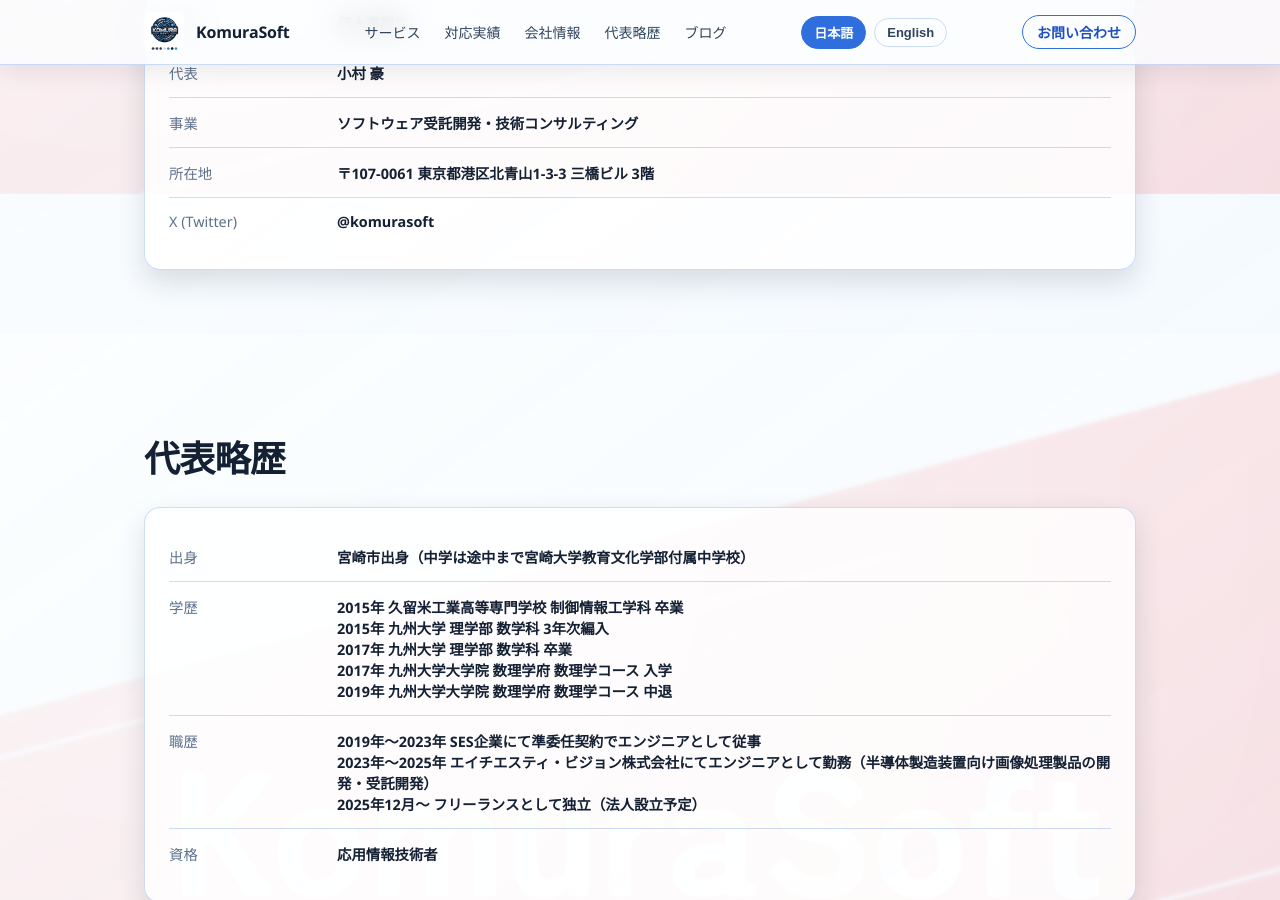
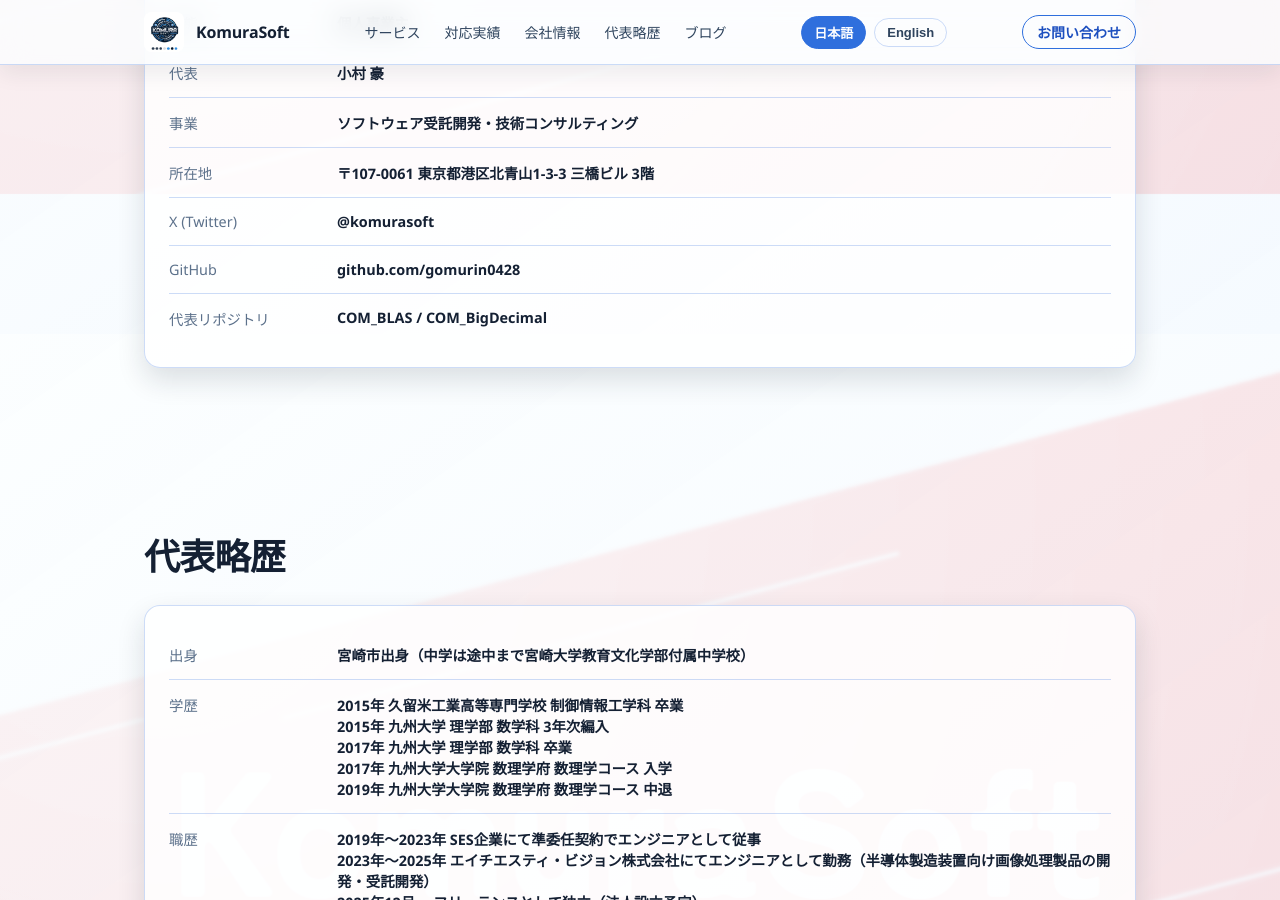
Before and after one commit to gomurin0428/KomuraSoftWeb, a Jekyll site: the page index.html, which Jekyll copies as it is, in a window 1280 px wide and 900 px high, scrolled down 2366 px. Built offline with Jekyll 4.4.1, drawn with Linux system fonts in a browser that asks for light colours.

Commit message:
Add GitHub profile info

```diff
--- a/_layouts/post.html
+++ b/_layouts/post.html
@@ -391,18 +391,18 @@
               {{ content }}
             </div>
             <section class="article-github-links" aria-label="GitHub links">
-              <h2 class="article-github-links-title">Related GitHub Projects</h2>
+              <h2 class="article-github-links-title">Author GitHub</h2>
               <p class="article-github-links-text">
                 この記事の著者 Go Komura の GitHub アカウントは
                 <a href="https://github.com/gomurin0428" target="_blank" rel="noopener">gomurin0428</a>
                 です。
               </p>
               <p class="article-github-links-text">
-                関連する公開リポジトリとして
+                GitHub では
                 <a href="https://github.com/gomurin0428/COM_BLAS" target="_blank" rel="noopener">COM_BLAS</a>
                 と
                 <a href="https://github.com/LongTail-Software/COM_BigDecimal" target="_blank" rel="noopener">COM_BigDecimal</a>
-                があります。
+                を公開しています。
               </p>
             </section>
             <a href="/blog/" class="back-link">← ブログ一覧に戻る</a>
--- a/index.html
+++ b/index.html
@@ -235,6 +235,18 @@
                 <dt class="company-dt" data-i18n="companyXLabel">X (Twitter)</dt>
                 <dd class="company-dd"><a href="https://x.com/komurasoft" target="_blank" rel="noopener">@komurasoft</a></dd>
               </div>
+              <div class="company-row">
+                <dt class="company-dt" data-i18n="companyGitHubLabel">GitHub</dt>
+                <dd class="company-dd"><a href="https://github.com/gomurin0428" target="_blank" rel="noopener">github.com/gomurin0428</a></dd>
+              </div>
+              <div class="company-row">
+                <dt class="company-dt" data-i18n="companyRepositoriesLabel">代表リポジトリ</dt>
+                <dd class="company-dd">
+                  <a href="https://github.com/gomurin0428/COM_BLAS" target="_blank" rel="noopener">COM_BLAS</a>
+                  /
+                  <a href="https://github.com/LongTail-Software/COM_BigDecimal" target="_blank" rel="noopener">COM_BigDecimal</a>
+                </dd>
+              </div>
             </dl>
           </div>
         </section>
@@ -369,6 +381,8 @@
             companyAddressLabel: '所在地',
             companyAddressValue: '〒107-0061 東京都港区北青山1-3-3 三橋ビル 3階',
             companyXLabel: 'X (Twitter)',
+            companyGitHubLabel: 'GitHub',
+            companyRepositoriesLabel: '代表リポジトリ',
             profileTitle: '代表略歴',
             profileBirthplaceLabel: '出身',
             profileBirthplaceValue: '宮崎市出身（中学は途中まで宮崎大学教育文化学部付属中学校）',
@@ -455,6 +469,8 @@
             companyAddressLabel: 'Address',
             companyAddressValue: '1-3-3 Kita-Aoyama, Minato-ku, Tokyo 107-0061, Japan (Mitsuhashi Bldg. 3F)',
             companyXLabel: 'X (Twitter)',
+            companyGitHubLabel: 'GitHub',
+            companyRepositoriesLabel: 'Representative Repositories',
             profileTitle: 'Profile',
             profileBirthplaceLabel: 'Hometown',
             profileBirthplaceValue: 'Born in Miyazaki City (attended Miyazaki University Attached Junior High School until midway)',
```
Lines whose indentation alone changed are shown as unchanged.
